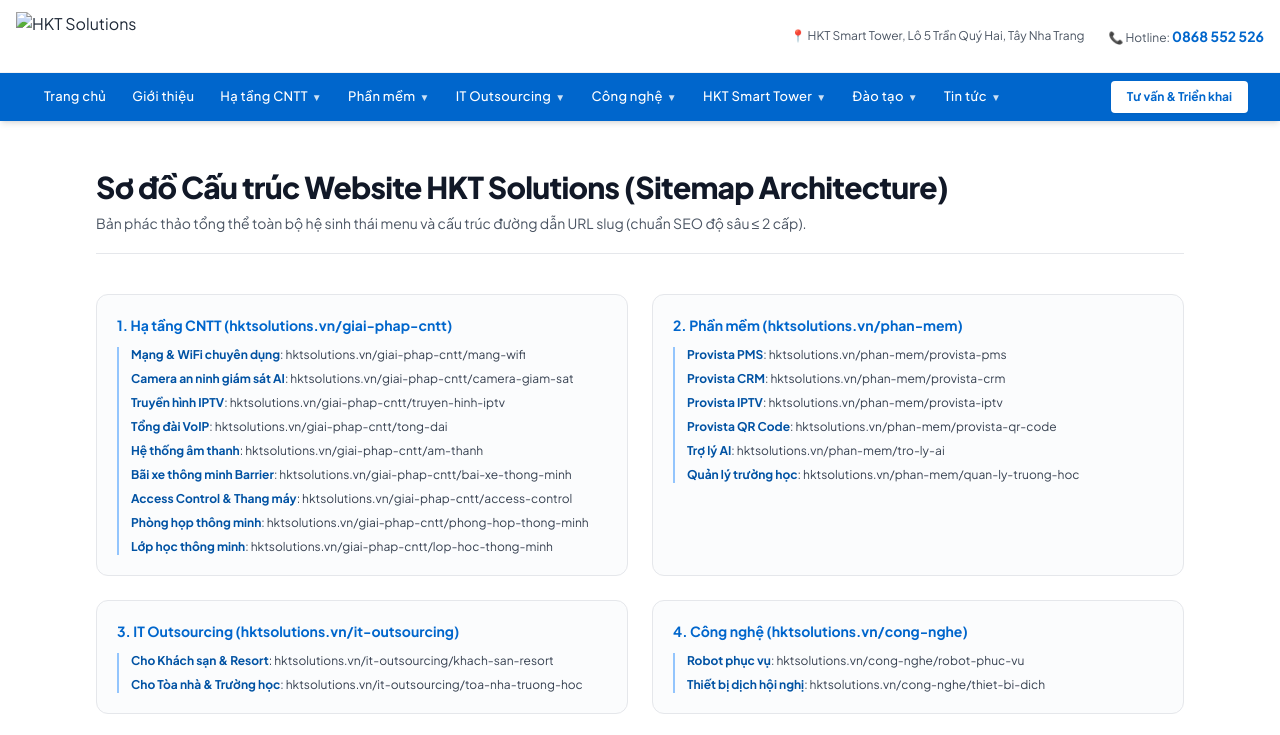
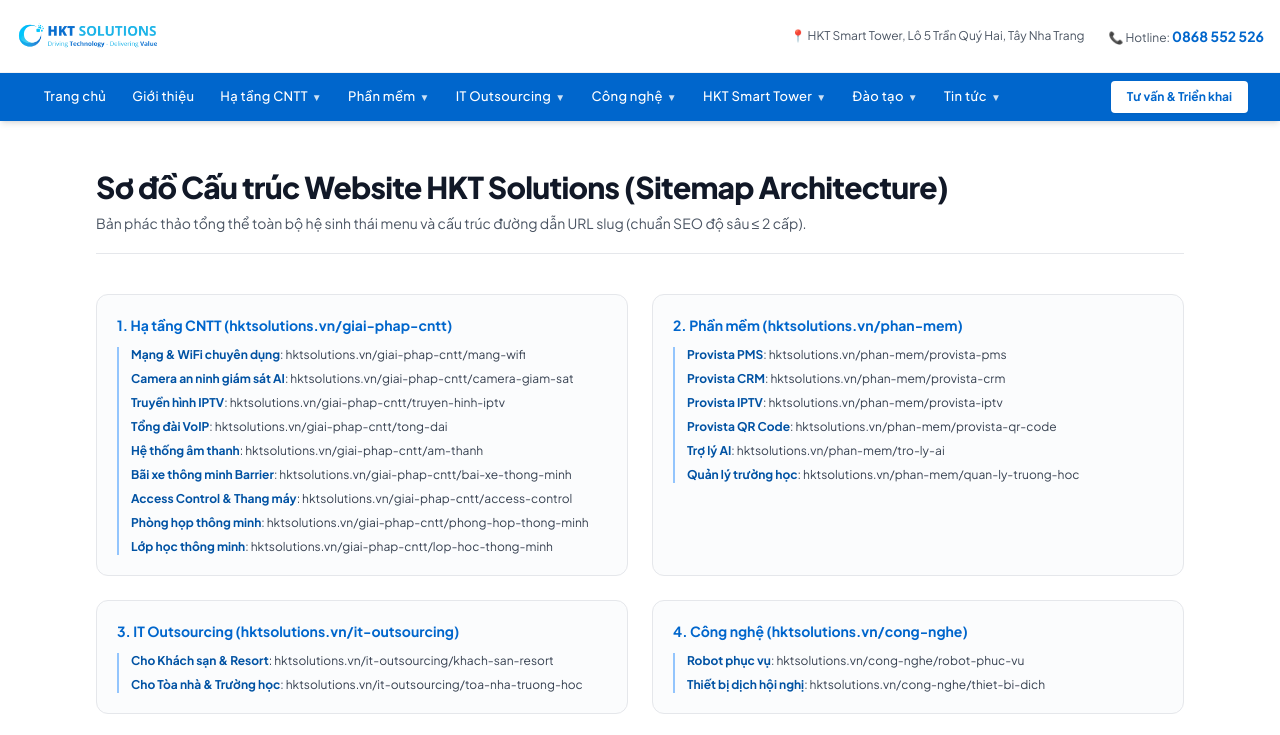
Before and after one commit to hktsolutions/new, a plain HTML site: page index.html in a window 1280 px wide. Shown: the top 735 px of the page. Drawn offline with nearby package versions, Linux system fonts and the light colour scheme; the site is published under a folder, as on GitHub Pages, so addresses that start at the root find nothing.

Commit message:
Sửa đường dẫn logo sang tương đối
Co-Authored-By: Claude Sonnet 5.5 <noreply@anthropic.com>

```diff
--- a/index.html
+++ b/index.html
@@ -21,7 +21,7 @@
     <div class="max-w-7xl mx-auto flex items-center justify-between">
       <!-- LOGO HKT -->
       <a href="javascript:void(0)" onclick="navigateTo('/')" class="inline-block">
-        <img src="/logo.png" alt="HKT Solutions" class="h-10 sm:h-12 w-auto object-contain">
+        <img src="logo.png" alt="HKT Solutions" class="h-10 sm:h-12 w-auto object-contain">
       </a>
 
       <!-- HOTLINE & ĐỊA ĐIỂM -->
```
